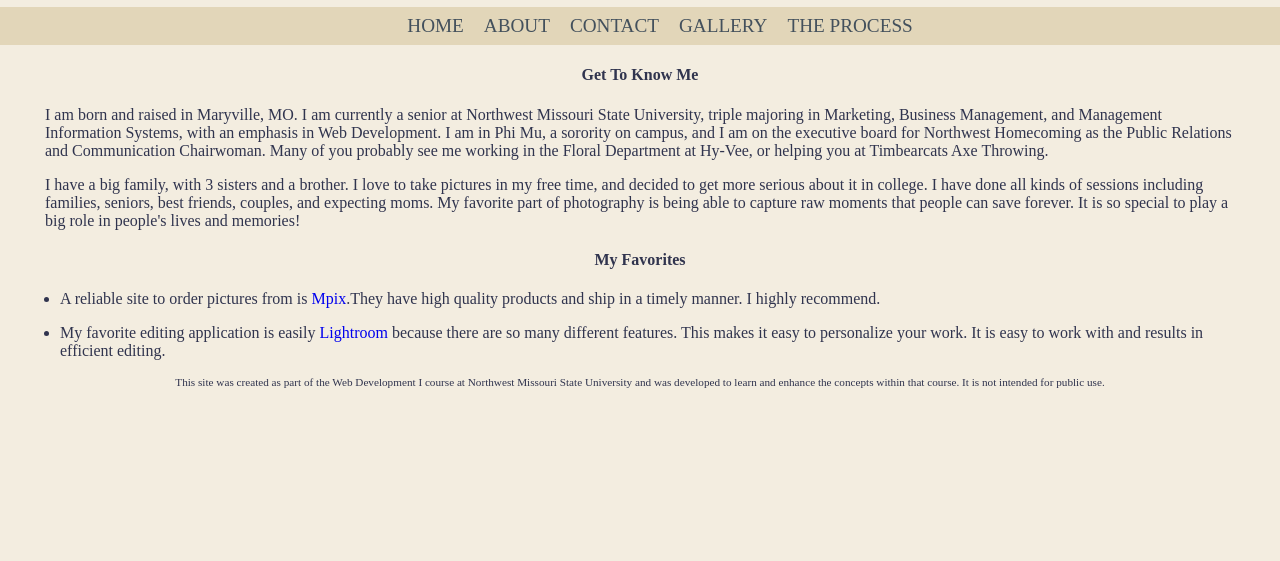
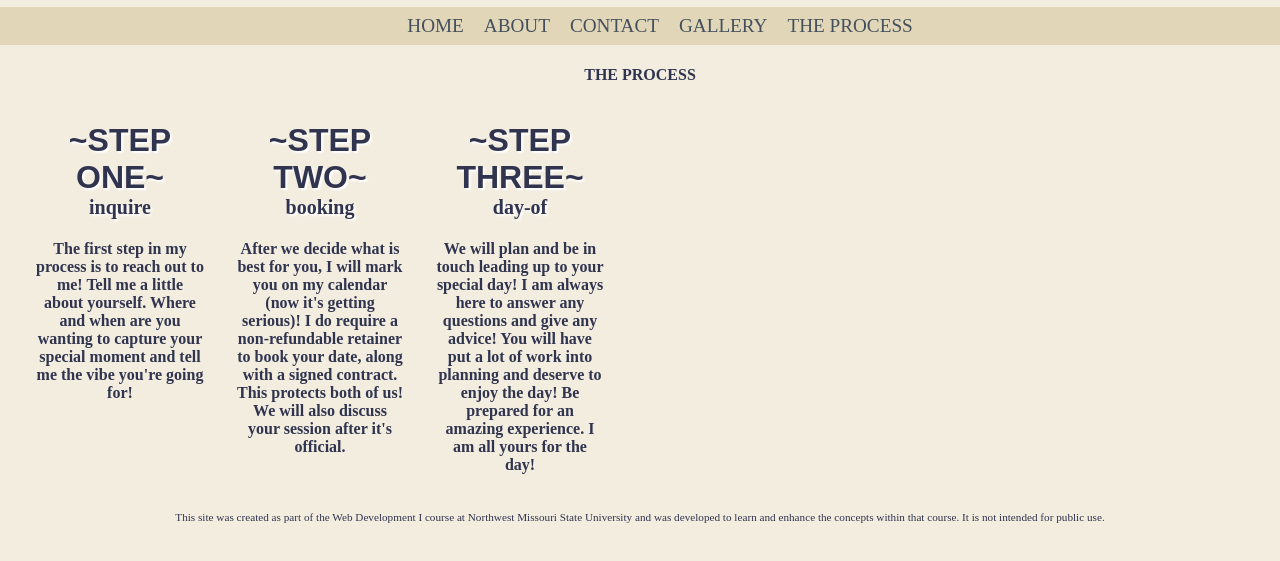
Before and after one commit to amberleaauffert/aaphotography, a plain HTML site: page process.html in a window 1280 px wide. Shown: the part 163-724 px from the top of the page. Drawn offline with Linux system fonts and the light colour scheme.

Commit message:
Website2
tweeked

```diff
--- a/process.html
+++ b/process.html
@@ -23,13 +23,22 @@
         </ul>
       </nav>
       <main>
-        <h4>Get To Know Me</h4>
-        <div class="information"><p>I am born and raised in Maryville, MO. I am currently a senior at Northwest Missouri State University, triple majoring in Marketing, Business Management, and Management Information Systems, with an emphasis in Web Development. I am in Phi Mu, a sorority on campus, and I am on the executive board for Northwest Homecoming as the Public Relations and Communication Chairwoman. Many of you probably see me working in the Floral Department at Hy-Vee, or helping you at Timbearcats Axe Throwing. </p></div>
-        <div class="information"><p>I have a big family, with 3 sisters and a brother. I love to take pictures in my free time, and decided to get more serious about it in college. I have done all kinds of sessions including families, seniors, best friends, couples, and expecting moms. My favorite part of photography is being able to capture raw moments that people can save forever. It is so special to play a big role in people's lives and memories! </p></div>
-        <h4>My Favorites</h4>
-        <ul>
-          <li><p>A reliable site to order pictures from is <span><a href="https://www.mpix.com/login/?ReturnUrl=%2Fproducts%2Ffunstuff%2Fbuttons%2Forder">Mpix</a></span>.They have high quality products and ship in a timely manner. I highly recommend.</p></li>
-          <li><p>My favorite editing application is easily <span><a href="https://www.adobe.com/products/photoshop-lightroom/campaign/pricing.html?sdid=KKTJE&mv=search&ef_id=Cj0KCQjwqp-LBhDQARIsAO0a6aKbsbaPjZZPUaOGGQyscWp_PleqwC2W7ldAMd8FFYDm4z5ENMnlO68aAsVGEALw_wcB:G:s&s_kwcid=AL!3085!3!527191170216!e!!g!!lightroom!1712238382!67643557900&gclid=Cj0KCQjwqp-LBhDQARIsAO0a6aKbsbaPjZZPUaOGGQyscWp_PleqwC2W7ldAMd8FFYDm4z5ENMnlO68aAsVGEALw_wcB">Lightroom</a><span> because there are so many different features. This makes it easy to personalize your work. It is easy to work with and results in efficient editing.</p></li>
+        <h4>THE PROCESS</h4>
+        <div id="one">
+        <h2>~STEP ONE~</h2>
+        <h3>inquire</h3>
+        <h4><p>The first step in my process is to reach out to me! Tell me a little about yourself. Where and when are you wanting to capture your special moment and tell me the vibe you're going for!</p></h4>
+        </div>
+        <div id="two">
+        <h2>~STEP TWO~</h2>
+        <h3>booking</h3>
+        <h4><p>After we decide what is best for you, I will mark you on my calendar (now it's getting serious)! I do require a non-refundable retainer to book your date, along with a signed contract. This protects both of us! We will also discuss your session after it's official.</p></h4>
+        </div>
+        <div id="three">
+        <h2>~STEP THREE~</h2>
+        <h3>day-of</h3>
+        <h4><p>We will plan and be in touch leading up to your special day! I am always here to answer any questions and give any advice! You will have put a lot of work into planning and deserve to enjoy the day! Be prepared for an amazing experience. I am all yours for the day!</p></h4>
+        </div>
       </main>
       <footer>This site was created as part of the Web Development I course at Northwest Missouri State University and was developed to learn and enhance the concepts within that course.  It is not intended for public use.<br>
       </footer>
```
Also changed, not shown: contact.html (+3 -1 lines).
